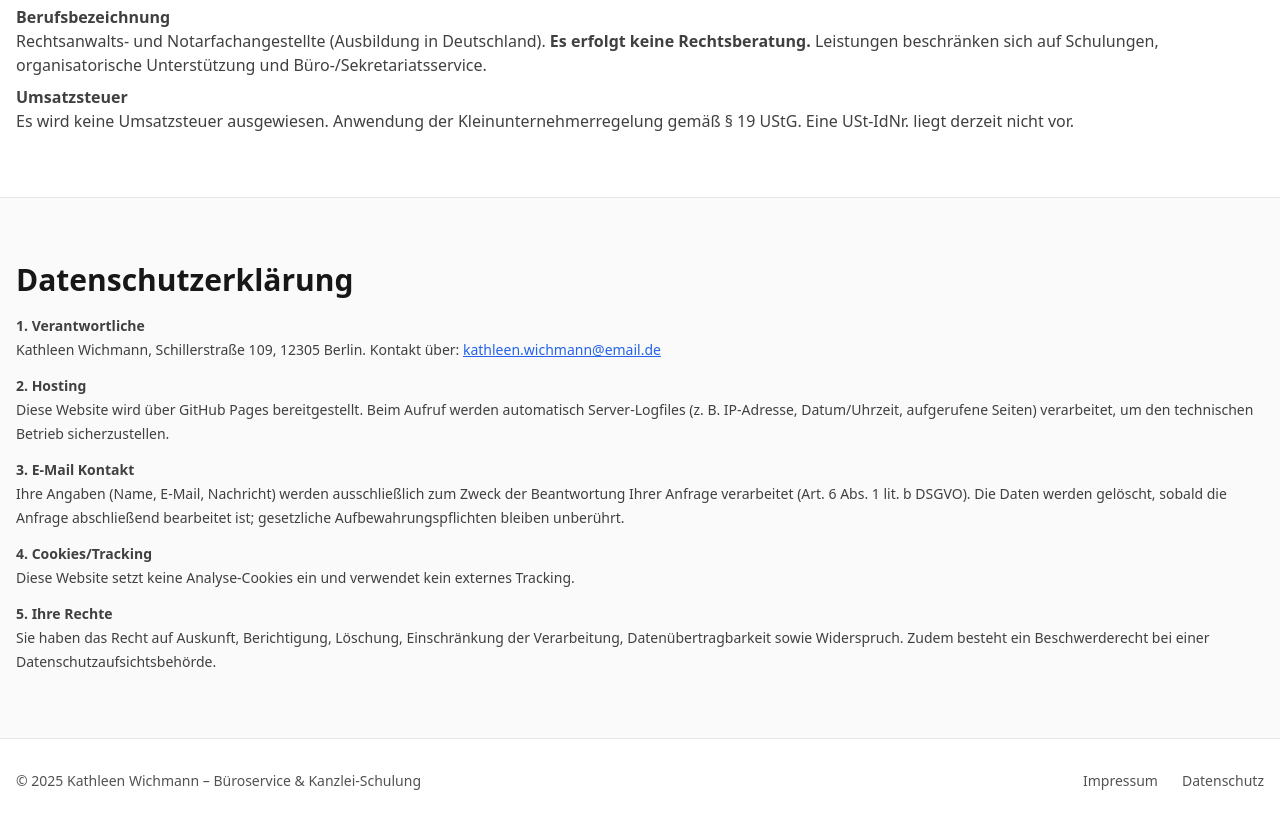
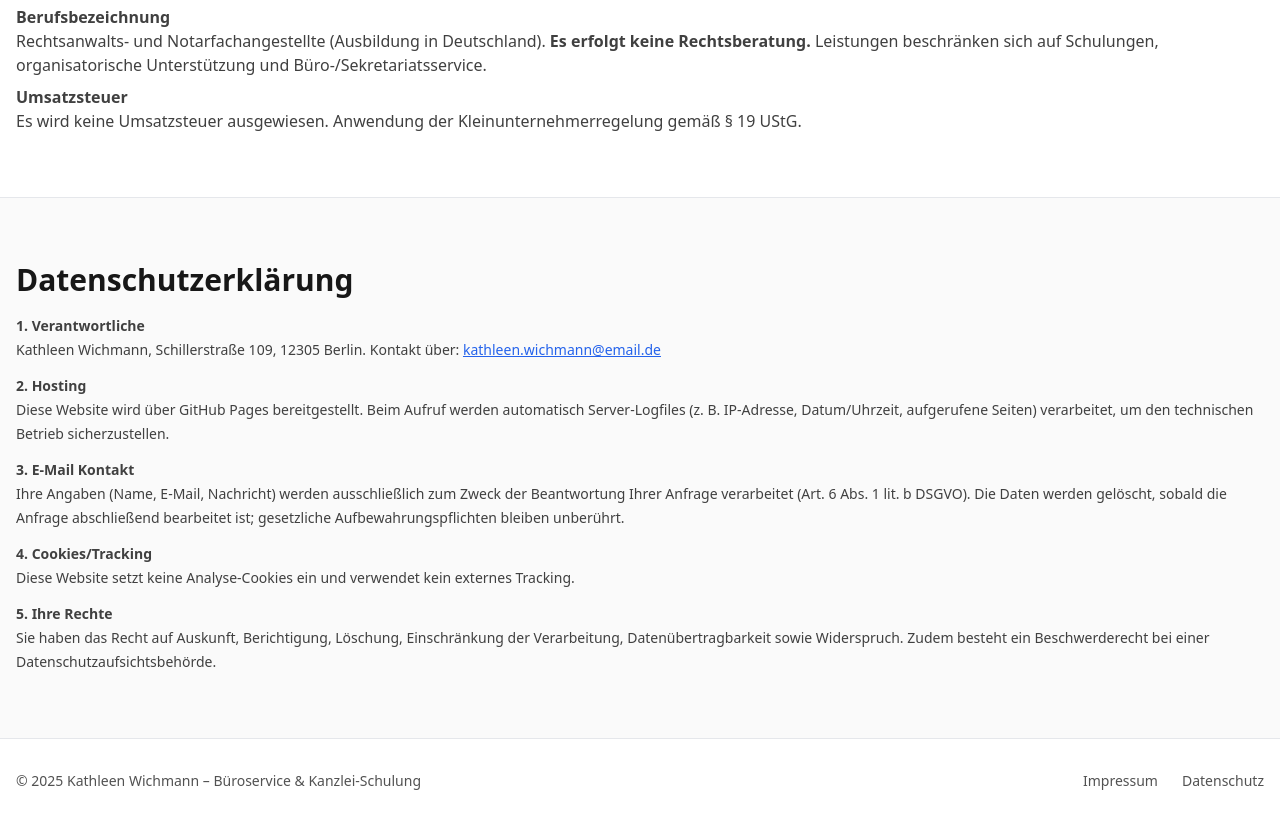
Before and after one commit to wichmann-kanzleikischulung/.github.io.-, a plain HTML site: page index.html in a window 1280 px wide. Shown: the part 3559-4382 px from the top of the page. Drawn offline with nearby package versions, Linux system fonts and the light colour scheme.

Commit message:
Update index.html

```diff
--- a/index.html
+++ b/index.html
@@ -215,7 +215,7 @@
         <p><strong>Angaben gemäß § 5 TMG</strong></p>
         <p>Kathleen Wichmann<br>Büroservice & Kanzlei-Schulung<br>Schillerstraße 109<br>12305 Berlin</p>
         <p><strong>Berufsbezeichnung</strong><br>Rechtsanwalts- und Notarfachangestellte (Ausbildung in Deutschland). <strong>Es erfolgt keine Rechtsberatung.</strong> Leistungen beschränken sich auf Schulungen, organisatorische Unterstützung und Büro-/Sekretariatsservice.</p>
-        <p><strong>Umsatzsteuer</strong><br>Es wird keine Umsatzsteuer ausgewiesen. Anwendung der Kleinunternehmerregelung gemäß § 19 UStG. Eine USt-IdNr. liegt derzeit nicht vor.</p>
+        <p><strong>Umsatzsteuer</strong><br>Es wird keine Umsatzsteuer ausgewiesen. Anwendung der Kleinunternehmerregelung gemäß § 19 UStG.</p>
       </div>
     </div>
   </section>
```
